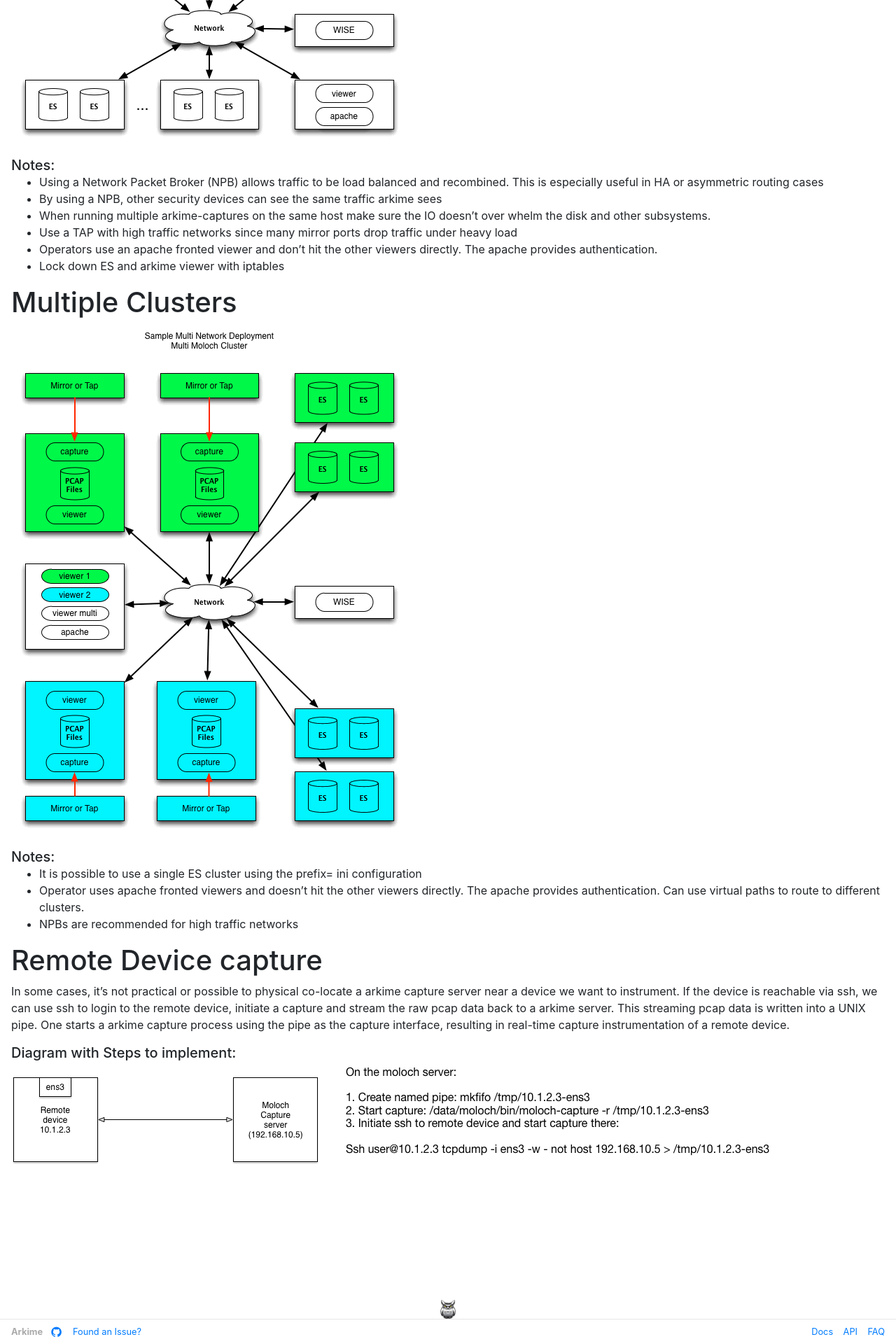
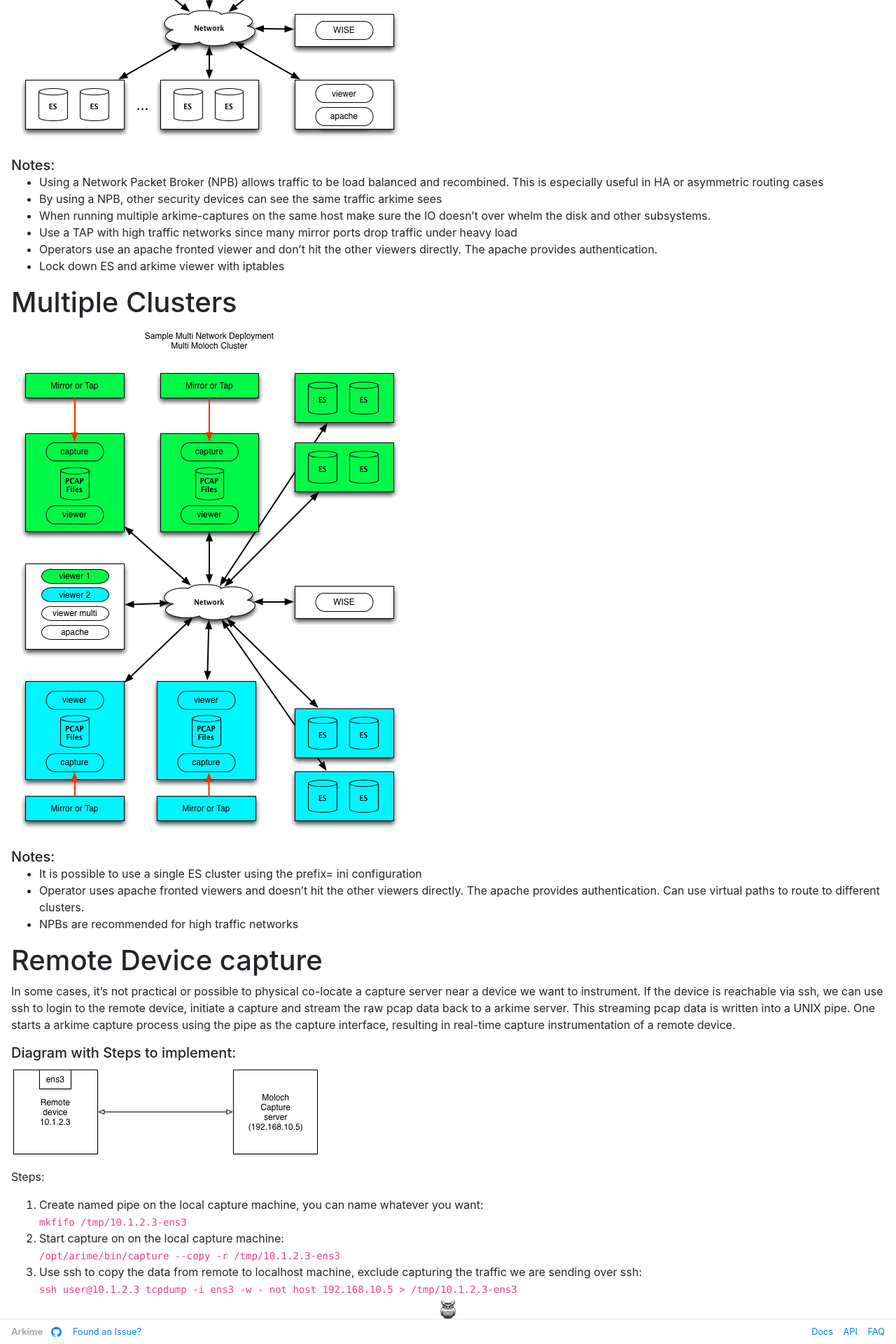
Before and after one commit to arkime/arkimeweb, a Jekyll site: the page built from _wiki/architecture.md, in a window 1280 px wide. Shown: the part 2263-4183 px from the top of the page at 70% size. Built offline with Jekyll 4.4.1, drawn with Linux system fonts in a browser that asks for light colours.

Commit message:
Move text out of image and add --copy

```diff
--- a/_wiki/architecture.md
+++ b/_wiki/architecture.md
@@ -66,12 +66,17 @@
 
 # Remote Device capture
 
-In some cases, it’s not practical or possible to physical co-locate a arkime capture server near a device we want to instrument. If the device is reachable via ssh, we can use ssh to login to the remote device, initiate a capture and stream the raw pcap data back to a arkime server. This streaming pcap data is written into a UNIX pipe.  One starts a arkime capture process using the pipe as the capture interface, resulting in real-time capture instrumentation of a remote device.
+In some cases, it’s not practical or possible to physical co-locate a capture server near a device we want to instrument. If the device is reachable via ssh, we can use ssh to login to the remote device, initiate a capture and stream the raw pcap data back to a arkime server. This streaming pcap data is written into a UNIX pipe.  One starts a arkime capture process using the pipe as the capture interface, resulting in real-time capture instrumentation of a remote device.
 
 ##### Diagram with Steps to implement:
 {: .mb-0 }
 
 ![RemoteCaptureArch](/assets/RemoteCaptureArch.gif)
 
+Steps:
+1. Create named pipe on the local capture machine, you can name whatever you want: <br><code>mkfifo /tmp/10.1.2.3-ens3</code>
+1. Start capture on on the local capture machine: <br><code>/opt/arime/bin/capture --copy -r /tmp/10.1.2.3-ens3</code>
+1. Use ssh to copy the data from remote to localhost machine, exclude capturing the traffic we are sending over ssh: <br><code>ssh user@10.1.2.3 tcpdump -i ens3 -w - not host 192.168.10.5 > /tmp/10.1.2.3-ens3</code>
+
 
 </div>
```
Also changed, not shown: assets/RemoteCaptureArch.gif.
